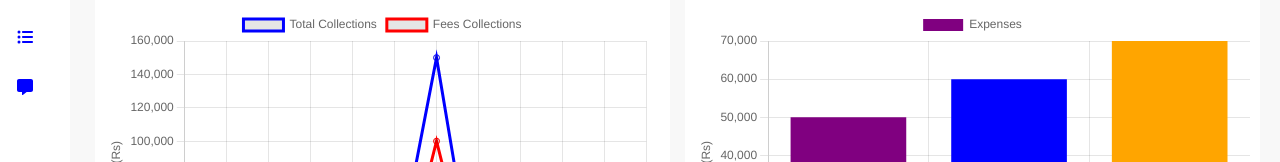
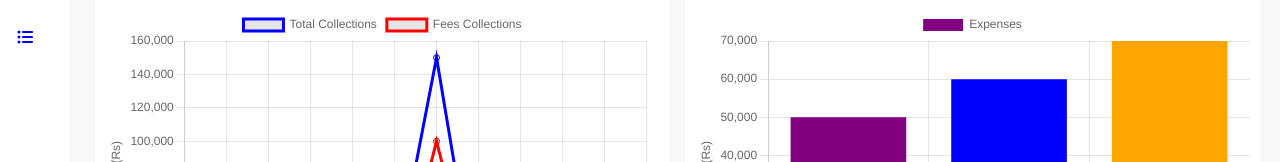
Before and after one commit to Vinoth82003/school_frontend, a React (Create React App) app: page / in a window 1280 px wide. Shown: the part 313-475 px from the top of the page. Built offline with nearby package versions, Linux system fonts and the light colour scheme.

Commit message:
removed message option

```diff
--- a/src/Components/SideBar.jsx
+++ b/src/Components/SideBar.jsx
@@ -352,19 +352,6 @@ const SideBar = () => {
               <div className="side_text">Notice</div>
             </div>
           </li>
-          <li
-            className={`side_menu ${
-              value.activeBar === "message" ? "active" : ""
-            }`}
-            onClick={() => handleSideMenu("message")}
-          >
-            <div className="inner_menu">
-              <div className="side_icon">
-                <FontAwesomeIcon icon={faMessage} />
-              </div>
-              <div className="side_text">Messages</div>
-            </div>
-          </li>
         </ul>
       </aside>
     </>
```
